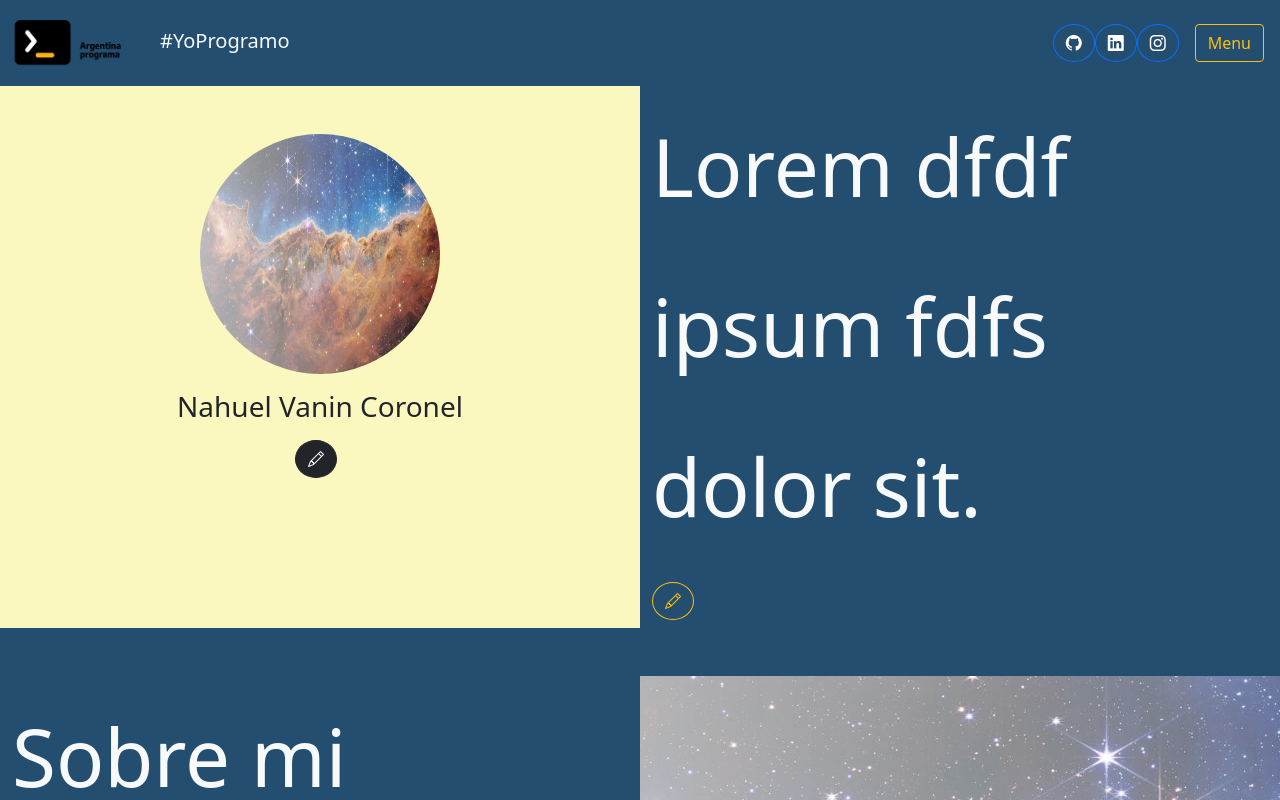
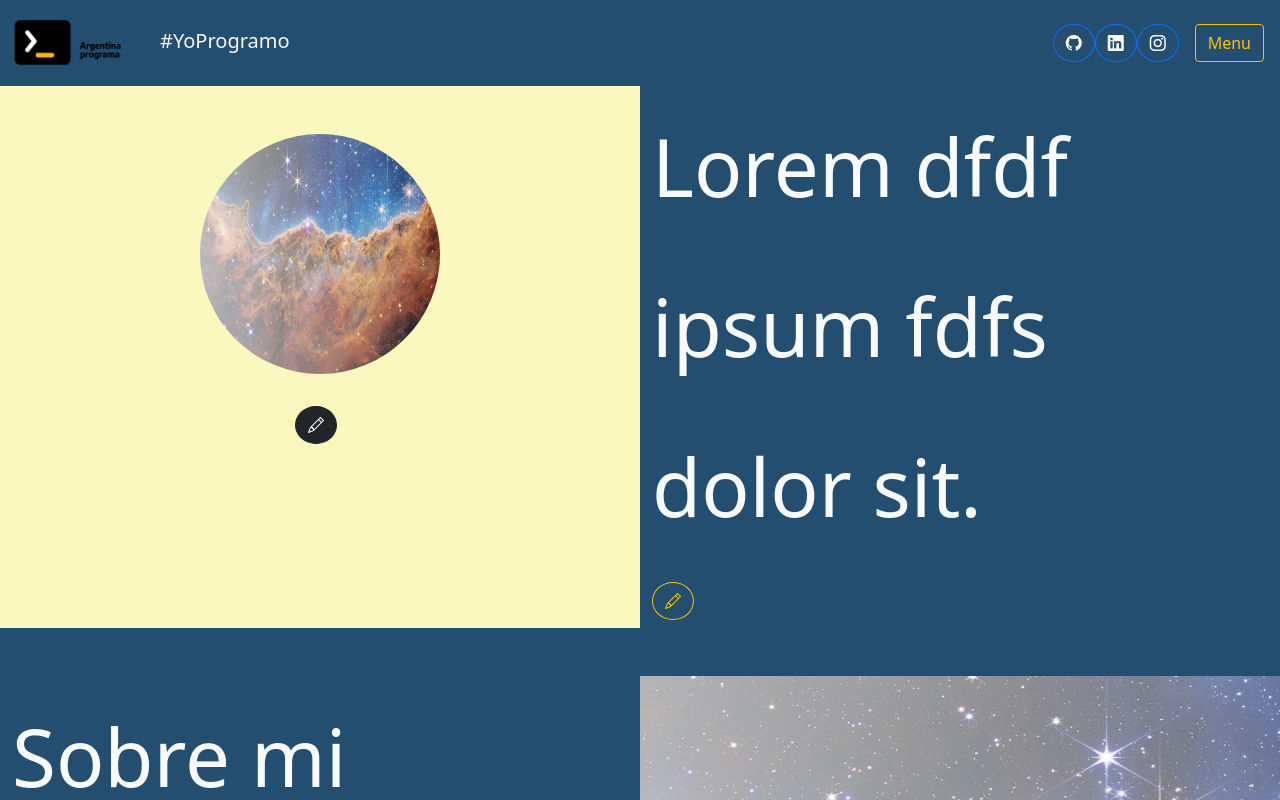
Before and after one commit to Aunius/portfolio-argentinaProgra-a, an Angular app: page / in a window 1280 px wide. Shown: the top 800 px of the page. Built offline with nearby package versions, Linux system fonts and the light colour scheme; no server answers.

Commit message:
conexion del front con el backend

```diff
--- a/src/app/app.module.ts
+++ b/src/app/app.module.ts
@@ -14,6 +14,7 @@
 import { MenusComponent } from './components/menus/menus.component';
 import { ContactoComponent } from './components/contacto/contacto.component';
 import { FooterComponent } from './components/footer/footer.component';
+import { HttpClientModule } from '@angular/common/http';
 
 @NgModule({
   declarations: [
@@ -32,7 +33,8 @@
     BrowserModule,
     AppRoutingModule,
     FormsModule,
-    FontAwesomeModule
+    FontAwesomeModule,
+    HttpClientModule,
   ],
   providers: [],
   bootstrap: [AppComponent]
--- a/src/app/components/cabecera/cabecera.component.html
+++ b/src/app/components/cabecera/cabecera.component.html
@@ -8,7 +8,7 @@
                       </div>
                     <div class="text-center">
                         <div class="text-light">
-                          <h3 class="mb-2 text-dark">Nahuel Vanin Coronel</h3>
+                          <h3 class="mb-2 text-dark" id="nombre">{{persona.nombre}} {{persona.apellido}}</h3>
                       </div>
                     </div>
                     <div class="d-flex justify-content-center col mt-3">
--- a/src/app/components/cabecera/cabecera.component.ts
+++ b/src/app/components/cabecera/cabecera.component.ts
@@ -1,4 +1,6 @@
 import { Component, OnInit } from '@angular/core';
+import { persona } from 'src/app/model/persona';
+import { PersonaService } from 'src/app/service/persona.service';
 
 @Component({
   selector: 'app-cabecera',
@@ -6,10 +8,12 @@
   styleUrls: ['./cabecera.component.css']
 })
 export class CabeceraComponent implements OnInit {
+  persona: persona = new persona("","","");
 
-  constructor() { }
+  constructor(public personaService: PersonaService) { }
 
   ngOnInit(): void {
+    this.personaService.getPersona().subscribe(data => {this.persona = data})
   }
 
 }
--- /dev/null
+++ b/src/app/model/persona.ts
@@ -0,0 +1,13 @@
+export class persona{
+    id?: number;
+    nombre: String;
+    apellido: String;
+    img: String;
+
+        constructor(nombre: String, apellido: String, img: String){
+            this.nombre = nombre;
+            this.apellido = apellido;
+            this.img = img;
+        }
+
+}
--- /dev/null
+++ b/src/app/service/persona.service.ts
@@ -0,0 +1,16 @@
+import { HttpClient, HttpClientModule } from '@angular/common/http';
+import { Injectable } from '@angular/core';
+import { Observable } from 'rxjs';
+import { persona } from '../model/persona';
+
+@Injectable({
+  providedIn: 'root'
+})
+export class PersonaService {
+  URL = 'http//localhost:8080/personas/';
+  constructor(private http: HttpClient) { }
+
+  public getPersona(): Observable<persona>{
+    return this.http.get<persona>(this.URL + 'buscar/perfil');
+  }
+}
```
Also changed, not shown: 2 other files (tests, documents, lock files or other folders).
